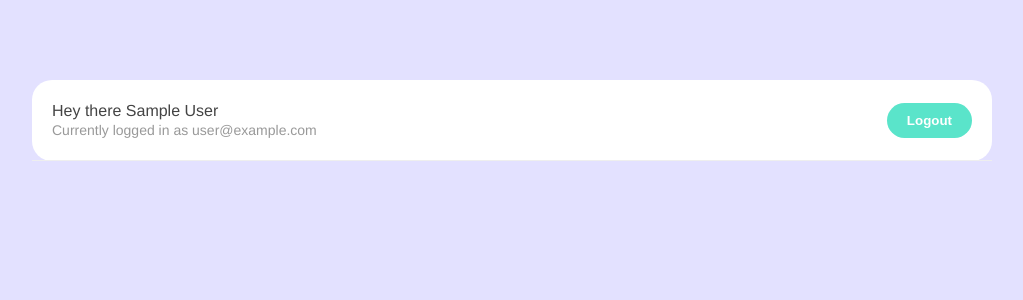
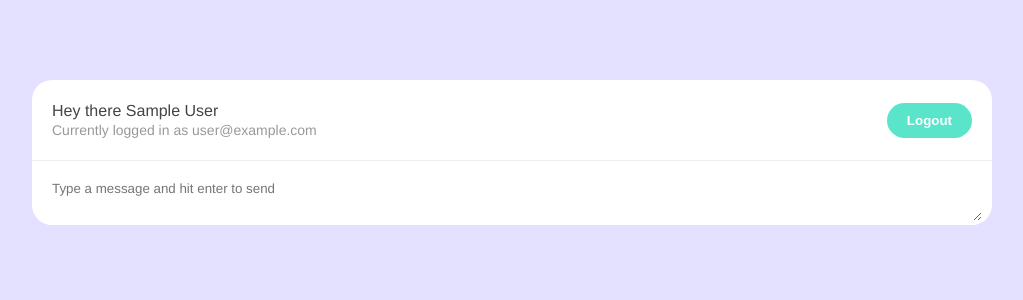
Before and after one commit to themis1986/live_chatroom, a Vue app: page /chatroom in a window 1280 px wide. Shown: the top 300 px of the page, without its empty margins (128-1151 px from the left). Built offline with nearby package versions, Linux system fonts and the light colour scheme; no server answers; sample sign-in values are in the browser's storage.

Commit message:
Created new chat form

```diff
--- /dev/null
+++ b/src/components/NewChatForm.vue
@@ -0,0 +1,50 @@
+<template>
+  <form>
+    <textarea
+      placeholder="Type a message and hit enter to send"
+      v-model="message"
+      @keypress.enter.prevent="handleSubmit"
+    ></textarea>
+  </form>
+</template>
+
+<script>
+import { ref } from "vue";
+import getUser from "../composables/getUser";
+import { timestamp } from "../firebase/config";
+
+export default {
+  setup() {
+    const message = ref("");
+    const { user } = getUser();
+
+    const handleSubmit = async () => {
+      const chat = {
+        name: user.value.displayName,
+        message: message.value,
+        createdAt: timestamp(),
+      };
+      console.log(chat);
+      message.value = "";
+    };
+
+    return { message, handleSubmit };
+  },
+};
+</script>
+
+<style scoped>
+form {
+  margin: 10px;
+}
+textarea {
+  width: 100%;
+  max-width: 100%;
+  padding: 10px;
+  box-sizing: border-box;
+  border: 0;
+  border-radius: 20px;
+  font-family: inherit;
+  outline: none;
+}
+</style>
--- a/src/views/Chatroom.vue
+++ b/src/views/Chatroom.vue
@@ -1,6 +1,7 @@
 <template>
   <div class="container">
     <Navbar />
+    <NewChatForm />
   </div>
 </template>
 
@@ -8,9 +9,10 @@
 import { watch } from "vue";
 import { useRouter } from "vue-router";
 import Navbar from "../components/Navbar.vue";
+import NewChatForm from "../components/NewChatForm.vue";
 import getUser from "../composables/getUser";
 export default {
-  components: { Navbar },
+  components: { Navbar, NewChatForm },
   setup() {
     const { user } = getUser();
     const router = useRouter();
```
